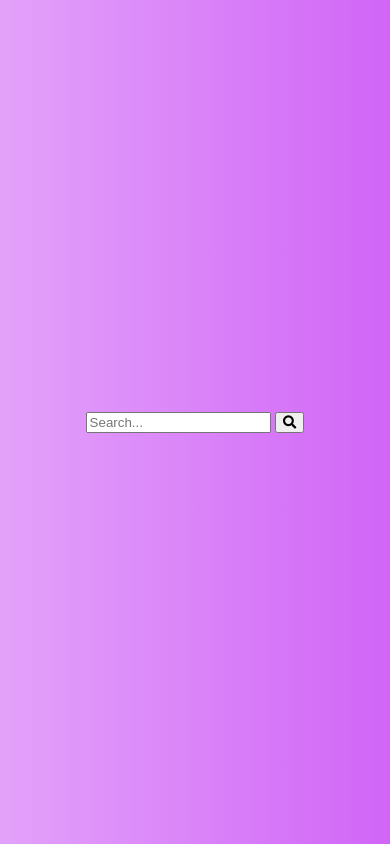
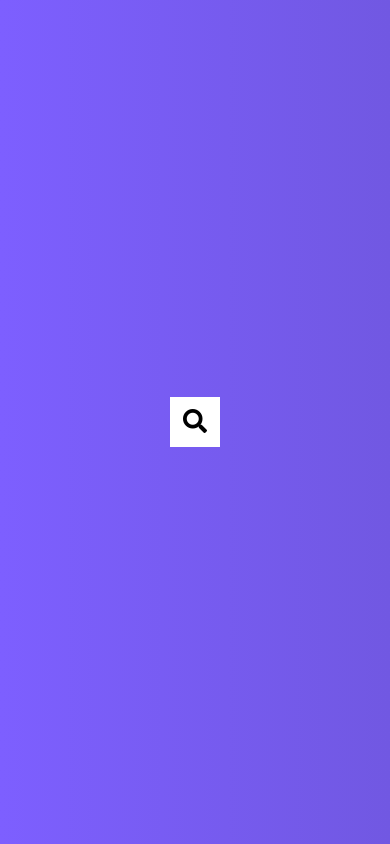
Before and after one commit to WindfulSoul/longsearch, a plain HTML site: page index.html in a window 390 px wide. Drawn offline with Linux system fonts and the light colour scheme; a web font is replaced by a local one.

Commit message:
Update style.css

```diff
--- a/style.css
+++ b/style.css
@@ -1,12 +1,12 @@
-@import url('https://fonts.googleapis.com/css?family=Muli&display=swap');
+@import url('https://fonts.googleapis.com/css2?family=Roboto:wght@400;700&display=swap');
 
 * {
   box-sizing: border-box;
 }
 
 body {
-  background-image: linear-gradient(90deg, #e3a2fa, #d165f7);
-  font-family: 'Muli', sans-serif;
+  background-image: linear-gradient(90deg, #7d5fff, #7158e2);
+  font-family: 'Roboto', sans-serif;
   display: flex;
   align-items: center;
   justify-content: center;
@@ -15,50 +15,43 @@ body {
   margin: 0;
 }
 
-.container {
-  display: flex;
-  width: 90vw;
+.search {
+  position: relative;
+  height: 50px;
 }
 
-.panel {
-  background-size: cover;
-  background-position: center;
-  background-repeat: no-repeat;
-  height: 80vh;
-  border-radius: 50px;
-  color: #fff;
-  cursor: pointer;
-  flex: 0.5;
-  margin: 10px;
-  position: relative;
-  -webkit-transition: all 700ms ease-in;
+.search .input {
+  background-color: #fff;
+  border: 0;
+  font-size: 18px;
+  padding: 15px;
+  height: 50px;
+  width: 50px;
+  transition: width 0.3s ease;
 }
 
-.panel h3 {
+.btn {
+  background-color: #fff;
+  border: 0;
+  cursor: pointer;
   font-size: 24px;
   position: absolute;
-  bottom: 20px;
-  left: 20px;
-  margin: 0;
-  opacity: 0;
+  top: 0;
+  left: 0;
+  height: 50px;
+  width: 50px;
+  transition: transform 0.3s ease;
 }
 
-.panel.active {
-  flex: 5;
+.btn:focus,
+.input:focus {
+  outline: none;
 }
 
-.panel.active h3 {
-  opacity: 1;
-  transition: opacity 0.3s ease-in 0.4s;
+.search.active .input {
+  width: 200px;
 }
 
-@media (max-width: 480px) {
-  .container {
-    width: 100vw;
-  }
-
-  .panel:nth-of-type(4),
-  .panel:nth-of-type(5) {
-    display: none;
-  }
+.search.active .btn {
+  transform: translateX(198px);
 }
```
